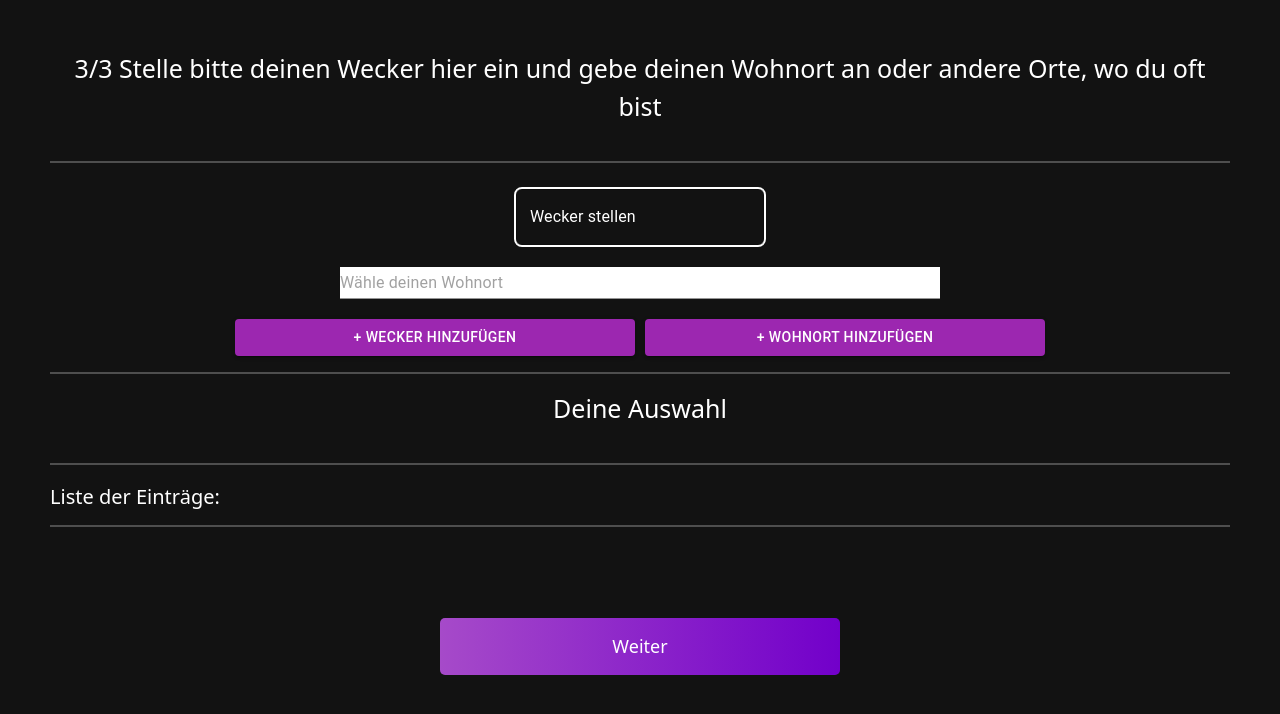
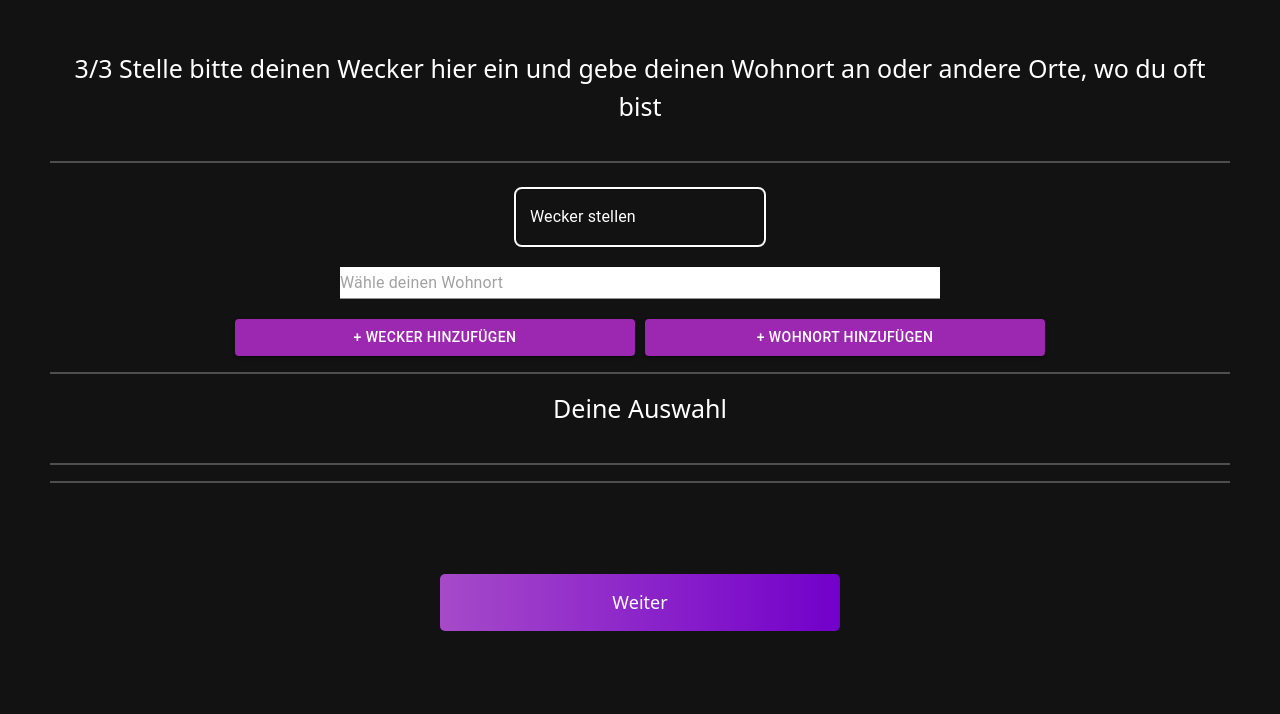
Before and after one commit to Shibdrex/AdvancedSoftwareEngineering, a React (Create React App) app in the folder Frontend-Module/: page /setTime in a window 1280 px wide. Shown: the top 714 px of the page. Built offline with nearby package versions, Linux system fonts and the light colour scheme.

Commit message:
Frontend: UI in SetTime verbessert

```diff
--- a/Frontend-Module/src/components/Preferences/PrefComponents/Time/Clock.js
+++ b/Frontend-Module/src/components/Preferences/PrefComponents/Time/Clock.js
@@ -5,9 +5,8 @@ import { AdapterDayjs } from '@mui/x-date-pickers/AdapterDayjs';
 import { LocalizationProvider } from '@mui/x-date-pickers/LocalizationProvider';
 import { TimePicker } from '@mui/x-date-pickers/TimePicker';
 import { Button, Input } from '@mui/material';
-import dayjs from 'dayjs'; // Importiere dayjs
 
-function Clock({ onAddEntry }) {
+function Clock({ onAddTask }) {
     const [time, setTime] = React.useState(null);
     const [location, setLocation] = React.useState('');
 
@@ -15,14 +14,14 @@ function Clock({ onAddEntry }) {
         if (time) {
             // Umwandeln in ein lesbares Format
             const formattedTime = time.format('HH:mm'); // Format anpassen, wie du möchtest
-            onAddEntry({ type: 'Wecker', value: formattedTime });
+            onAddTask({ type: 'Wecker', value: formattedTime });
             setTime(null);
         }
     };
 
     const handleAddLocation = () => {
         if (location) {
-            onAddEntry({ type: 'Wohnort', value: location });
+            onAddTask({ type: 'Wohnort', value: location });
             setLocation('');
         }
     };
--- a/Frontend-Module/src/components/Preferences/PrefComponents/Time/SetClockAndArea.js
+++ b/Frontend-Module/src/components/Preferences/PrefComponents/Time/SetClockAndArea.js
@@ -1,15 +1,31 @@
+import { Button } from '@mui/material';
 import React from 'react';
 
-function SetClockAndArea({ entries }) {
+function SetClockAndArea({ tasks, handleRemoveTask }) {
     return (
-        <div style={{ marginTop: '20px', color: 'white' }}>
-            <h5>Liste der Einträge:</h5>
-            <ul>
-                {entries.map((entry, index) => (
-                    <li key={index}>{entry.type}: {entry.value}</li>
-                ))}
-            </ul>
-        </div>
+        <div style={{ maxWidth: '400px', margin: '0 auto' }}>
+      {tasks.map((task, index) => (
+  <div
+    key={index}
+    style={{
+      display: 'flex',
+      justifyContent: 'space-between',
+      alignItems: 'center',
+      backgroundColor: 'purple',
+      padding: '10px',
+      borderRadius: '5px',
+      marginBottom: '10px',
+      color: 'white',
+    }}
+  >
+    {/* Hier wird der Typ und der Wert des Tasks angezeigt */}
+    {task.type}: {task.value}
+    <Button variant="outlined" color="secondary" id="removeButton" onClick={() => handleRemoveTask(index)}>
+      X
+    </Button>
+  </div>
+      ))}
+    </div>
     );
 }
 
--- a/Frontend-Module/src/components/Preferences/SetTime.js
+++ b/Frontend-Module/src/components/Preferences/SetTime.js
@@ -4,14 +4,14 @@ import Clock from './PrefComponents/Time/Clock';
 import SetClockAndArea from './PrefComponents/Time/SetClockAndArea';
 
 function App() {
-    const [entries, setEntries] = useState([]);
+    const [tasks, setTasks] = useState([]);
 
-    const addEntry = (entry) => {
-        setEntries((prev) => [...prev, entry]);
+    const addTask = (task) => {
+        setTasks((prev) => [...prev, task]);
     };
 
-    const removeEntry = (index) => {
-        setEntries((prev) => prev.filter((_, i) => i !== index));
+    const removeTask = (index) => {
+        setTasks((prev) => prev.filter((_, i) => i !== index));
     };
 
     return (
@@ -19,10 +19,10 @@ function App() {
         <GeneralLayout
             step={3}
             question="Stelle bitte deinen Wecker hier ein und gebe deinen Wohnort an oder andere Orte, wo du oft bist"
-            component_one={<Clock onAddEntry={addEntry} />}
+            component_one={<Clock onAddTask={addTask} />}
             class_name_one="clock-container"
             class_name_two="entry-list-container"
-            component_two={<SetClockAndArea entries={entries} onRemoveEntry={removeEntry} />}
+            component_two={<SetClockAndArea tasks={tasks} handleRemoveTask={removeTask} />}
             nextRoute="/submit_start_settings"
         />
         </div>
```
